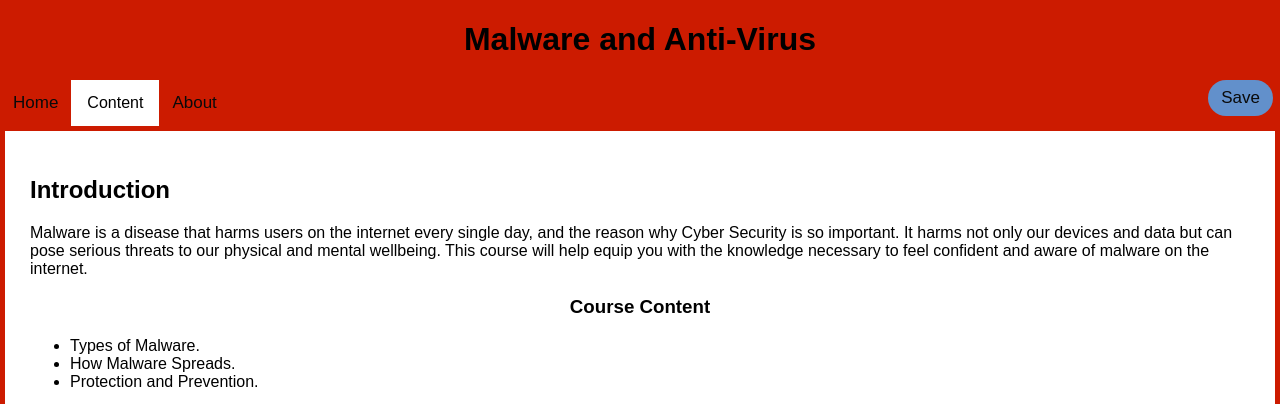
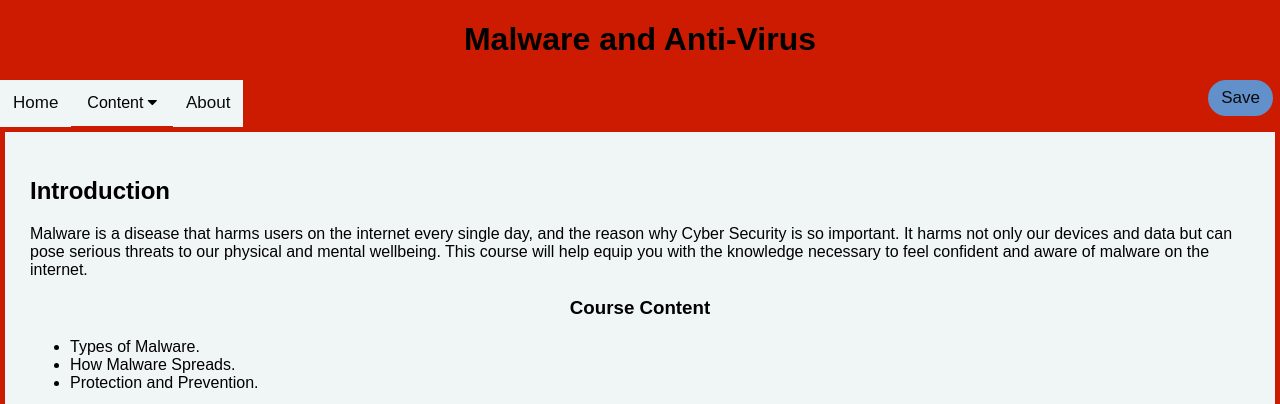
Before and after one commit to harrycaldwell/CI536-group-project-, a PHP site: page /Malware.html in a window 1280 px wide. Shown: the top 404 px of the page. Run offline with PHP 8.4, Linux system fonts and the light colour scheme.

Commit message:
Improved Menu Bar
Fixed issue where buttons on menu bar were different colours

```diff
--- a/CSS/ModuleStyle.css
+++ b/CSS/ModuleStyle.css
@@ -16,6 +16,19 @@ h3{
 
 }
 
+/*----Course Content Styling----*/
+
+ .Course{
+    padding: 25px;
+    margin: 5px;
+    background-color: #F0F6F6;
+ }
+ .MalwareBox{
+    border-radius: 8px;
+    border: 2px solid black;
+    background-color: #92929296;
+    margin-top: 10px;
+ }
 
 
 
@@ -23,8 +36,6 @@ h3{
 /* Container for the nav bar*/
 .topnav{
 overflow: hidden;
-
-
 }
 
 /*Links inside the Navbar*/
@@ -34,13 +45,17 @@ text-align: center;
 padding: 13px;
 font-size: 17px;
 
+
 }
 
 /*On hover*/
 .topnav a:hover{
     color:#0a0a0a;
 }
-
+.topnav-left #AboutBtn, #IndexBtn{
+    background-color: #F0F6F6;
+    padding-bottom: 14px;
+}
 /* Right-aligned section inside the top navigation */
 .topnav-right {
   float: right;
@@ -68,8 +83,10 @@ font-size: 17px;
     overflow: hidden;
 }
 
+
 .dropdwn{
-    background-color: white;
+   background-color: #F0F6F6;
+   height: auto;
 }
 
 /*Controls the button itself*/
@@ -116,6 +133,8 @@ font-size: 17px;
     text-decoration: none;
     color:#0a0a0a;
 }
+
+/*Video CSS*/
 .video-wrapper {
     max-width: 960px;
     margin: 0 auto;
@@ -136,6 +155,7 @@ iframe{
     width: 100%;
     height: 100%;
   }
+
 .banner_clipped {
     overflow: hidden;
 }
@@ -143,12 +163,3 @@ iframe{
     width: 100%;
     max-width: 800px;
  }
-
-
- /*Malware Course*/
-
- .Course{
-    padding: 25px;
-    margin: 5px;
-    background-color: white;
- }
--- a/JavaScript/Malware.js
+++ b/JavaScript/Malware.js
@@ -37,5 +37,9 @@ document.addEventListener("DOMContentLoaded", function() {
         // Display result
         const resultContainer = document.getElementById("result");
         resultContainer.innerHTML = "Your score: " + score + " out of " + Object.keys(correctAnswers).length;
+
+        if(score==10){
+            //DO SOMETHING TO DATABASE
+        }
     });
 });
--- a/Malware.html
+++ b/Malware.html
@@ -4,6 +4,7 @@
 
 <head>
     <link href="CSS/ModuleStyle.css" rel="stylesheet">
+    <link href="https://cdnjs.cloudflare.com/ajax/libs/font-awesome/4.7.0/css/font-awesome.min.css" rel="stylesheet"> <!--**Adds arrow on drop down**-->
     <script src="JavaScript/Malware.js"></script>
     <meta charset="utf-8">
     <meta name="viewport" content="width=device-width, initial scale=1">
@@ -17,7 +18,8 @@
     </div>
     <div class="Navbar">
         <div class="topnav" id="topnav">
-            <a href="Index.html" class="active">Home</a>
+            <div class="topnav-left">
+                <a href="Index.html" id="IndexBtn" class="active">Home</a>
                 <div class="dropdown">
                     <button class="dropdwn">Content <i class="fa fa-caret-down"></i></button>
                     <div class="dropdown-content">
@@ -28,7 +30,8 @@
                         <a href="Passwords.html">Passwords</a>
                     </div>
                 </div>
-            <a href="About.html">About</a>
+                <a href="About.html" id="AboutBtn">About</a>
+            </div>
             <div class="topnav-right">
                 <div class="Save">
                     <a href="">Save</a>
@@ -59,8 +62,10 @@
                 </iframe>
             </div>
         </div>
+        <div class="MalwareBox">
             <h2>Types of Malware</h2>
-        <p>As defined by the NCSC, Malware is malicious software which if able to run can cause harm in many ways such
+            <p>As defined by the NCSC, Malware is malicious software which if able to run can cause harm in many ways
+                such
                 as:</p>
             <ul>
                 <li>Locking or making a device unusable.</li>
@@ -69,6 +74,7 @@
                 <li>Obtaining sensitive and private credentials.</li>
                 <li>Using services that may cost you money.</li>
             </ul>
+        </div>
         <h3><u>Viruses</u></h3>
         <p>A computer virus is a type of malware that spreads by infecting a file or system
             and then copying itself onto it. Viruses can be programmed to do anything, which
```
Also changed, not shown: Index.html (+8 -8 lines), Passwords.html (+8 -5 lines), Pharming.html (+5 -2 lines), Phishing.html (+5 -2 lines), SocialE.html (+5 -2 lines). Lines whose indentation alone changed are shown as unchanged.
